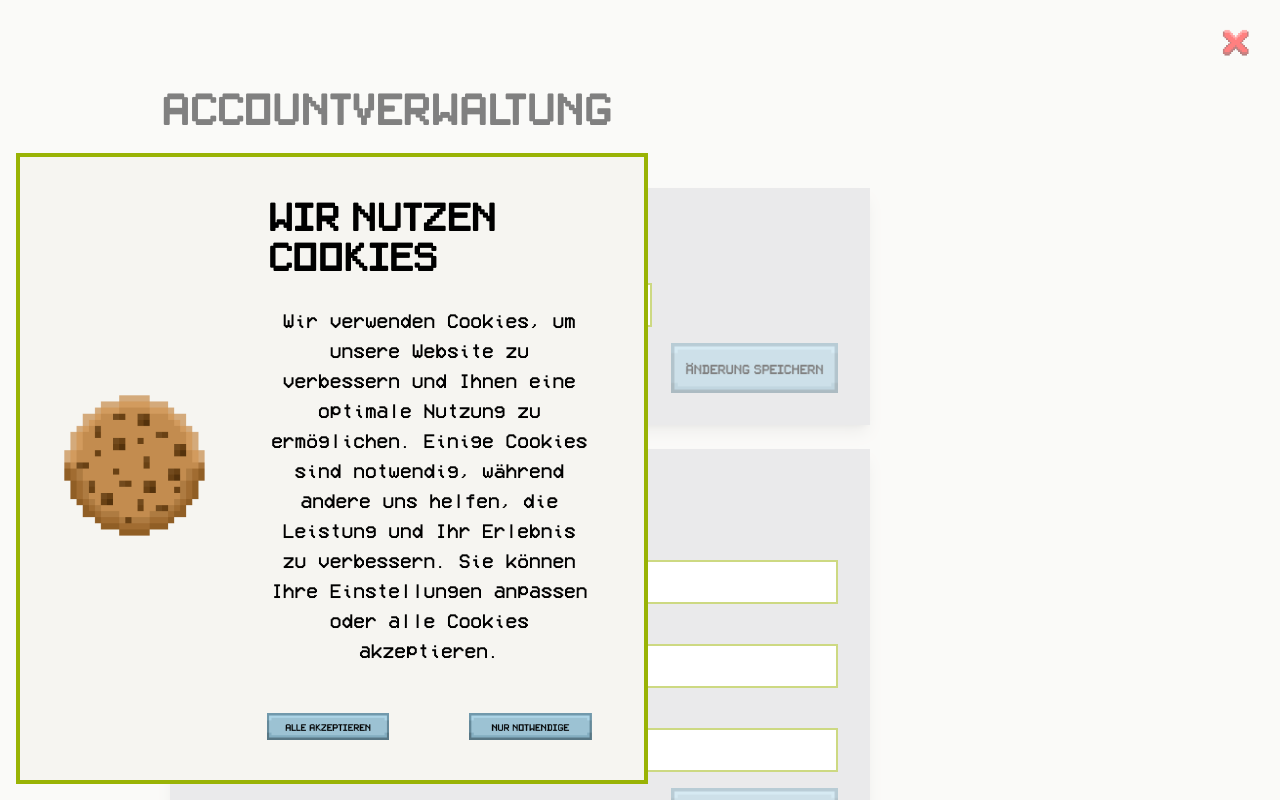
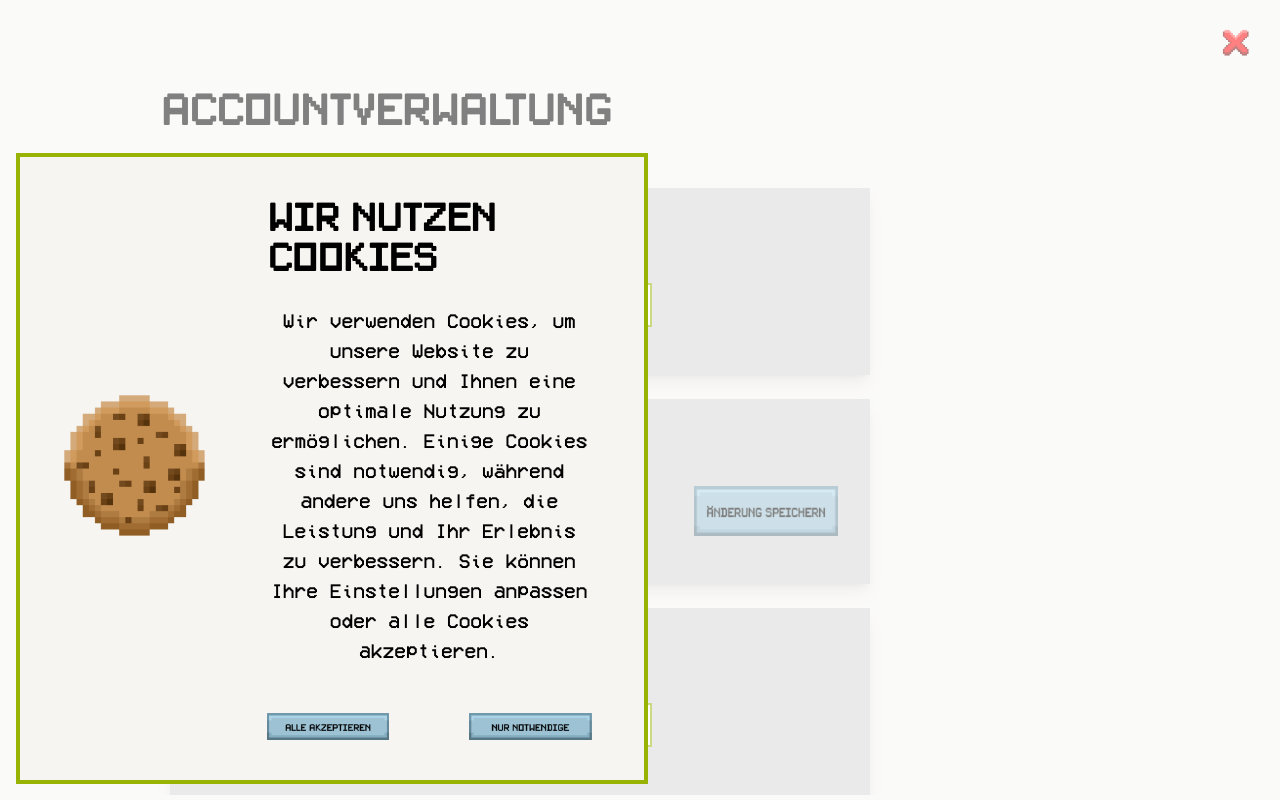
Before and after one commit to linguExplorer/linguExplorer, a Vue app in the folder webpage/: page /accInfoSeiteS in a window 1280 px wide. Shown: the top 800 px of the page. Built offline with nearby package versions, Linux system fonts and the light colour scheme.

Commit message:
AccInfoSeite S update

```diff
--- a/webpage/src/pages/AccInfoSeiteS.vue
+++ b/webpage/src/pages/AccInfoSeiteS.vue
@@ -28,57 +28,15 @@
             class="p-2 bg-white border-[#9cb405] border-2 w-[450px] mb-4"
             placeholder="maxmust123"
           />
-          <div class="flex justify-end">
-            <button @click="editUsername" class="hover-button">
-              <img
-                src="@/assets/xx_Images/xx_Images/Buttons/aenderungenSpeichern.png"
-                alt="Benutzername speichern"
-                class="h-[50px] w-auto hover:opacity-80"
-              />
-            </button>
-          </div>
         </div>
 
         <!-- Passwort ändern -->
         <div class="flex flex-col w-[700px] max-w-5xl bg-[#d5d6d8] p-8 shadow-lg mt-6 mr-60">
         <h2 class="font-pixelsplitter text-[26px] mb-4">PASSWORT ÄNDERN</h2>
 
-          <div class="input-group flex flex-col mb-4">
-            <label for="password" class="text-[16px]">altes Passwort</label>
-            <input
-              type="password"
-              id="password"
-              v-model="password"
-              class="font-vcr bg-white border-[#9cb405] border-2 min-w-[500px] p-2"
-              required
-            />
-            <p v-if="passwordError" class="text-red-500 mt-2">
-              {{ passwordError }}
-            </p>
-          </div>
+            <div class="flex items-center space-x-4 mb-4">
+                <p class="font-vcr text-[16px] text-[#333]">Lege ein sicheres Passwort zum Schutz deines Accounts fest.</p>
 
-          <div class="input-group flex flex-col mb-4">
-            <label for="newPassword" class="text-[16px]">neues Passwort (mind. 8 Zeichen)</label>
-            <input
-              type="password"
-              id="newPassword"
-              v-model="newPassword"
-              class="font-vcr bg-white border-[#9cb405] border-2 min-w-[500px] p-2"
-              required
-            />
-          </div>
-
-          <div class="input-group flex flex-col mb-4">
-            <label for="confirmPassword" class="text-[16px]">Passwort wiederholen</label>
-            <input
-              type="password"
-              id="confirmPassword"
-              v-model="confirmPassword"
-              class="font-vcr bg-white border-[#9cb405] border-2 min-w-[500px] p-2"
-              required
-            />
-          </div>
-          <div class="flex justify-end">
                 <button @click="editPassword" class="hover-button">
                 <img
                     src="@/assets/xx_Images/xx_Images/Buttons/aenderungenSpeichern.png"
@@ -99,15 +57,6 @@
             class="p-2 bg-white border-[#9cb405] border-2 w-[450px] mb-4"
             placeholder="max.mustermann@gmail.com"
           />
-          <div class="flex justify-end">
-            <button @click="editEmail" class="hover-button">
-              <img
-                src="@/assets/xx_Images/xx_Images/Buttons/aenderungenSpeichernVerifizieren.png"
-                alt="E-Mail speichern"
-                class="h-[50px] w-auto hover:opacity-80"
-              />
-            </button>
-          </div>
         </div>
       </main>
       <footer class="mt-auto w-full flex justify-between items-center px-12 py-12 bg-[#f6f5f1]">
```
Lines whose indentation alone changed are shown as unchanged.
